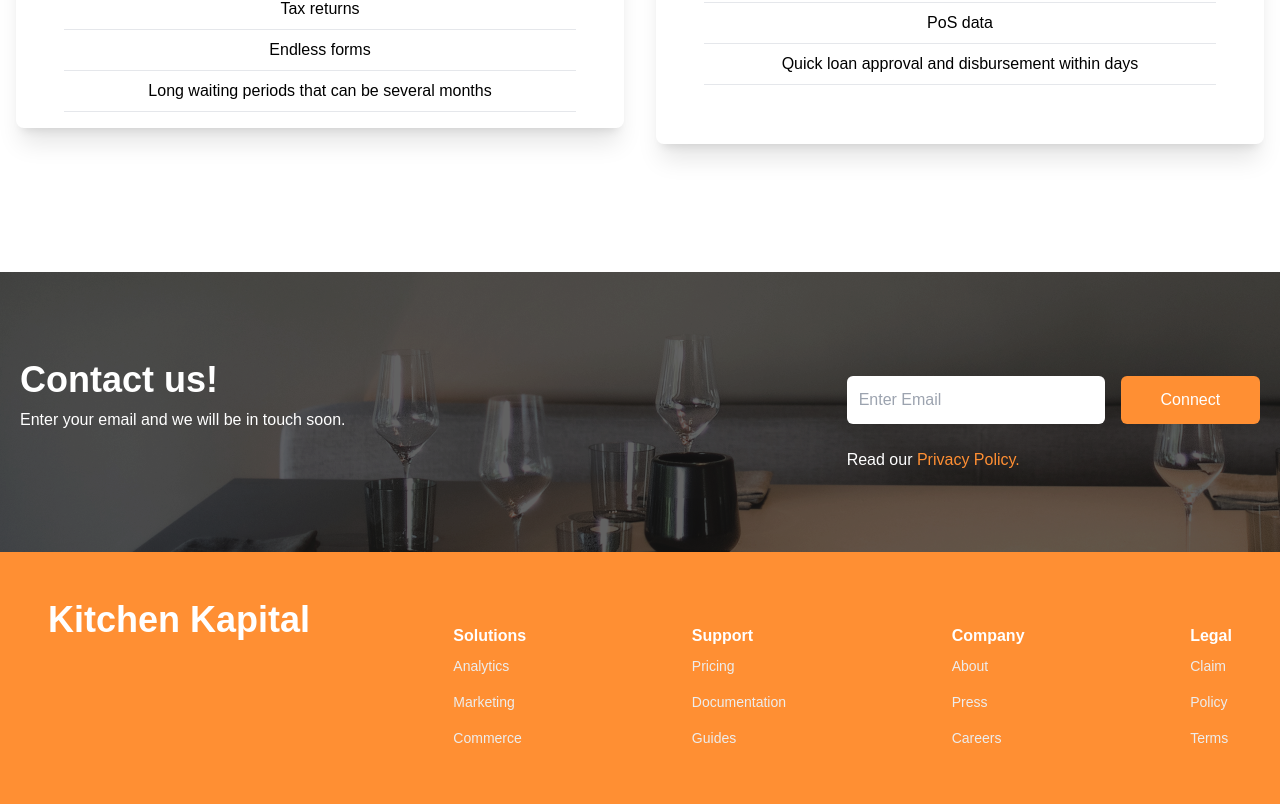
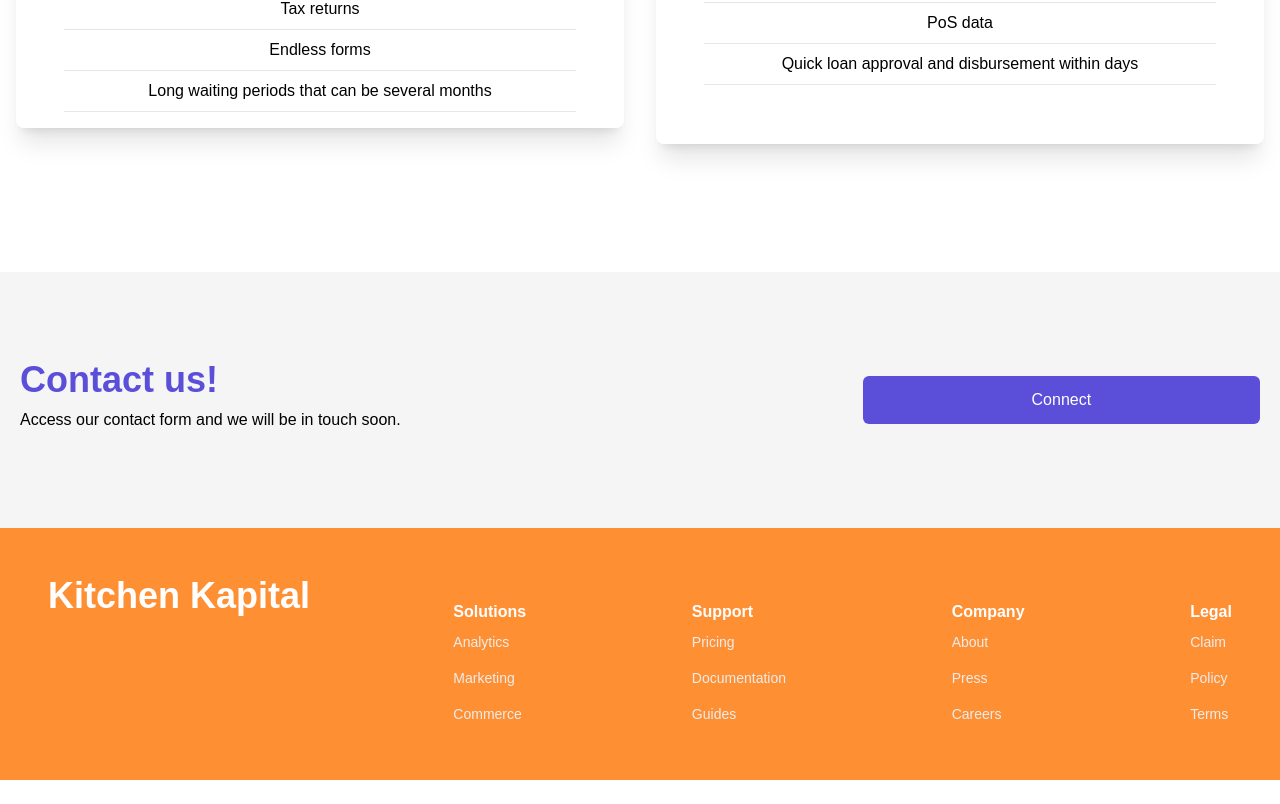
Before and after one commit to markantfort23/venture, a React (Create React App) app: page / in a window 1280 px wide. Shown: the part 2042-2846 px from the top of the page. After the commit the page ends 2822 px from the top, so only its background shows below. Built offline with nearby package versions, Linux system fonts and the light colour scheme; a web font is replaced by a local one.

Commit message:
favicon/title + functionality

```diff
--- a/public/index.html
+++ b/public/index.html
@@ -2,7 +2,7 @@
 <html lang="en">
   <head>
     <meta charset="utf-8" />
-    <link rel="icon" href="%PUBLIC_URL%/favicon.ico" />
+    <link rel="icon" href="../favicon.ico" />
     <meta name="viewport" content="width=device-width, initial-scale=1" />
     <meta name="theme-color" content="#000000" />
     <meta
@@ -27,7 +27,26 @@
     <link rel="preconnect" href="https://fonts.googleapis.com">
     <link rel="preconnect" href="https://fonts.gstatic.com" crossorigin>
     <link href="https://fonts.googleapis.com/css2?family=Anuphan&display=swap" rel="stylesheet">
-    <title>React App</title>
+    <title>Kitchen Kapital</title>
+    <!-- Facebook Pixel Code -->
+<script>
+  !function(f,b,e,v,n,t,s)
+  {if(f.fbq)return;n=f.fbq=function(){n.callMethod?
+  n.callMethod.apply(n,arguments):n.queue.push(arguments)};
+  if(!f._fbq)f._fbq=n;n.push=n;n.loaded=!0;n.version='2.0';
+  n.queue=[];t=b.createElement(e);t.async=!0;
+  t.src=v;s=b.getElementsByTagName(e)[0];
+  s.parentNode.insertBefore(t,s)}(window,document,'script',
+  'https://connect.facebook.net/en_US/fbevents.js');
+   fbq('init', '1568749446867267');
+  fbq('track', 'PageView');
+  </script>
+  <noscript>
+   <img height="1" width="1"
+  src="https://www.facebook.com/tr?id=1568749446867267&ev=PageView
+  &noscript=1"/>
+  </noscript>
+  <!-- End Facebook Pixel Code -->
   </head>
   <body>
     <noscript>You need to enable JavaScript to run this app.</noscript>
--- a/src/components/Cards.jsx
+++ b/src/components/Cards.jsx
@@ -17,8 +17,7 @@
                   <p className='py-2 border-b mx-8'>Endless forms</p>
                   <p className='py-2 border-b mx-8'>Long waiting periods that can be several months</p>
               </div>
-              {/* <button className='bg-[#b2afd2] w-[200px] text-white rounded-md font-medium my-6 mx-auto px-6 py-3'>Start Trial</button> */}
-          </div>
+               </div>
           <div className='w-full shadow-xl flex flex-col p-4 m  y-4 rounded-lg hover:scale-105 duration-300'>
               <img className='w-20 mx-auto mt-[-3rem] bg-white' src={Logo} alt="/" />
               <h2 className='text-2xl font-bold text-center py-8 text-[#ff8f33]'>Holistic Criteria</h2>
@@ -30,7 +29,6 @@
                   <p className='py-2 border-b mx-8'>PoS data</p>
                   <p className='py-2 border-b mx-8'>Quick loan approval and disbursement within days</p>
               </div>
-              {/* <button className='bg-[#b2afd2] w-[200px] text-white rounded-md font-medium my-6 mx-auto px-6 py-3'>Start Trial</button> */}
           </div>
       </div>
     </div>
--- a/src/components/Contact.jsx
+++ b/src/components/Contact.jsx
@@ -1,31 +1,35 @@
 import React from 'react';
 import long from '../assets/long.png';
+import {useRef} from 'react';
+
 
 const Newsletter = () => {
+  const ref = useRef(null);
   return (
-    <div className='w-full py-16 text-white px-4' style={{backgroundImage: `url(${long})` }}>
+    <div ref={ref} className='w-full py-16 text-black px-4 bg-[#f5f5f5]'>
       <div className='max-w-[1240px] mx-auto grid lg:grid-cols-3'>
         <div className='lg:col-span-2 my-4'>
-          <h1 className='md:text-4xl sm:text-3xl text-2xl font-bold py-2'>
+          <h1 className='md:text-4xl sm:text-3xl text-2xl font-bold py-2 justify-center text-[#5b4fd9]'>
             Contact us!
           </h1>
-          <p>Enter your email and we will be in touch soon.</p>
+          <p>Access our contact form and we will be in touch soon.</p>
         </div>
         <div className='my-4'>
           <div className='flex flex-col sm:flex-row items-center justify-between w-full'>
-            <input
+{/*             <input
               className='p-3 flex w-full rounded-md text-white'
               type='email'
               placeholder='Enter Email'
-            />
-            <button className='bg-[#ff8f33] text-white rounded-md font-medium w-[200px] ml-4 my-6 px-6 py-3'>
+            /> */}
+            <button className='bg-[#5b4fd9] text-white rounded-md font-medium w-[400px] ml-4 my-6 px-6 py-3'
+            onclick="window.location.href = 'https://docs.google.com/forms/d/e/1FAIpQLSdOgIgzoOpGheSTNlu-tXnm88_zxkWAo4vpyWZrKA1lPZHZvQ/viewform?usp=sharing';">
               Connect
             </button>
           </div>
-          <p>
+          {/* <p>
             Read our{' '}
             <span className='text-[#ff8f33]'>Privacy Policy.</span>
-          </p>
+          </p> */}
         </div>
       </div>
     </div>
--- a/src/components/Hero.jsx
+++ b/src/components/Hero.jsx
@@ -1,14 +1,16 @@
 import React from 'react';
 import Typed from 'react-typed';
 import background from '../assets/background.jpg';
+import {useRef} from 'react';
 
 const Hero = () => {
+  const ref = useRef(null);
+
+  const handleClick = () => {
+    ref.current?.scrollIntoView({behavior: 'smooth'}); };
   return (
     <div className='text-white' style={{backgroundImage: `url(${background})` }}>
       <div className='max-w-[800px] mt-[-96px] w-full h-screen mx-auto text-center flex flex-col justify-center'>
-{/*         <p className='text-[#f8412d] font-bold p-2'>
-          GROW WITH US
-        </p> */}
         <h1 className='md:text-7xl sm:text-6xl text-4xl font-bold md:py-6'>
         An investment in your business potential
         </h1>
@@ -25,9 +27,11 @@
           />
         </div>
         <p className='md:text-2xl text-xl font-bold text-gray-500'></p>
-        <button className='bg-[#ff8f33] w-[200px] rounded-md font-medium my-6 mx-auto py-3 text-white'>Get Started</button>
+        <button onClick={handleClick} className='bg-[#ff8f33] w-[200px] rounded-md font-medium my-6 mx-auto py-3 text-white'>Get Started</button>
       </div>
+      <div ref={ref}></div>
     </div>
+
   );
 };
 
--- /dev/null
+++ b/src/postcss.config.js
@@ -0,0 +1,6 @@
+module.exports = {
+  plugins: {
+    tailwindcss: {},
+    autoprefixer: {},
+  },
+}
--- /dev/null
+++ b/src/tailwind.config.js
@@ -0,0 +1,8 @@
+/** @type {import('tailwindcss').Config} */
+module.exports = {
+  content: ['./src/**/*.{js,jsx,ts,tsx}'],
+  theme: {
+    extend: {},
+  },
+  plugins: [],
+}
```
Also changed, not shown: src/assets/logo.png, 1 other file (tests, documents, lock files or other folders).
